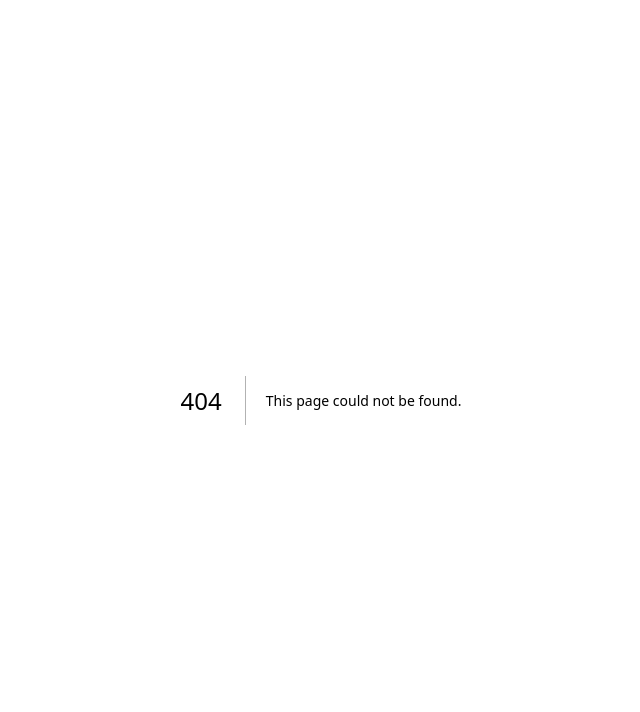
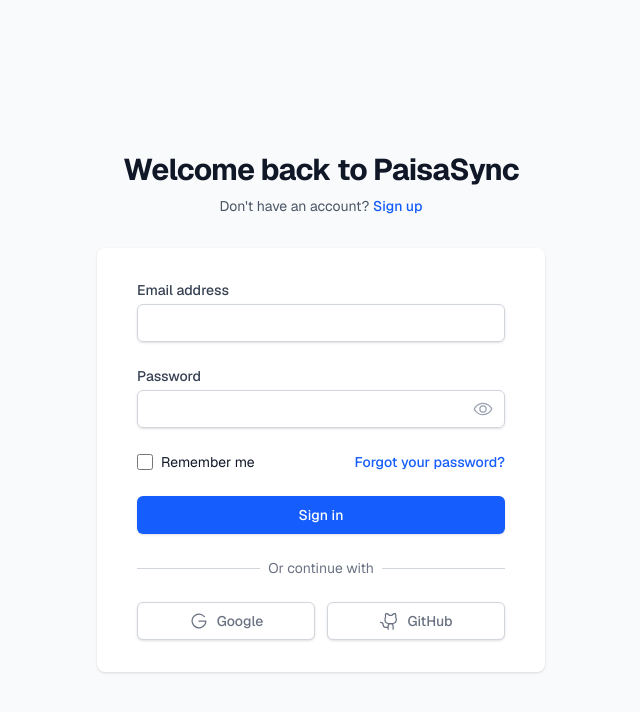
Before and after one commit to vikrammahto/paisasync, a Next.js app: page /login in a window 1280 px wide. Before the commit this address had no page. Shown: the top 712 px of the page, without its empty margins (319-959 px from the left). Built offline with nearby package versions, Linux system fonts and the light colour scheme.

Commit message:
Add login page with form handling and social login options

```diff
--- /dev/null
+++ b/src/app/(auth)/login/page.jsx
@@ -0,0 +1,172 @@
+'use client';
+import React, { useState } from 'react';
+import { Eye, EyeSlash, GoogleLogo, GithubLogo } from '@phosphor-icons/react';
+import Link from 'next/link';
+
+const page = () => {
+  const [showPassword, setShowPassword] = useState(false);
+  const [formData, setFormData] = useState({
+    email: '',
+    password: '',
+  });
+
+  const handleSubmit = (e) => {
+    e.preventDefault();
+    // Handle login logic here
+    console.log('Login attempt:', formData);
+  };
+
+  const handleChange = (e) => {
+    const { name, value } = e.target;
+    setFormData((prev) => ({
+      ...prev,
+      [name]: value,
+    }));
+  };
+
+  return (
+    <div className="flex min-h-screen flex-col justify-center bg-gray-50 py-12 sm:px-6 lg:px-8">
+      <div className="sm:mx-auto sm:w-full sm:max-w-md">
+        <h2 className="mt-6 text-center text-3xl font-bold tracking-tight text-gray-900">
+          Welcome back to PaisaSync
+        </h2>
+        <p className="mt-2 text-center text-sm text-gray-600">
+          Don't have an account?{' '}
+          <Link
+            href="/signup"
+            className="font-medium text-blue-600 hover:text-blue-500"
+          >
+            Sign up
+          </Link>
+        </p>
+      </div>
+
+      <div className="mt-8 sm:mx-auto sm:w-full sm:max-w-md">
+        <div className="bg-white px-4 py-8 shadow sm:rounded-lg sm:px-10">
+          <form className="space-y-6" onSubmit={handleSubmit}>
+            <div>
+              <label
+                htmlFor="email"
+                className="block text-sm font-medium text-gray-700"
+              >
+                Email address
+              </label>
+              <div className="mt-1">
+                <input
+                  id="email"
+                  name="email"
+                  type="email"
+                  autoComplete="email"
+                  required
+                  value={formData.email}
+                  onChange={handleChange}
+                  className="block w-full appearance-none rounded-md border border-gray-300 px-3 py-2 placeholder-gray-400 shadow-sm focus:border-blue-500 focus:ring-blue-500 focus:outline-none sm:text-sm"
+                />
+              </div>
+            </div>
+
+            <div>
+              <label
+                htmlFor="password"
+                className="block text-sm font-medium text-gray-700"
+              >
+                Password
+              </label>
+              <div className="relative mt-1">
+                <input
+                  id="password"
+                  name="password"
+                  type={showPassword ? 'text' : 'password'}
+                  autoComplete="current-password"
+                  required
+                  value={formData.password}
+                  onChange={handleChange}
+                  className="block w-full appearance-none rounded-md border border-gray-300 px-3 py-2 placeholder-gray-400 shadow-sm focus:border-blue-500 focus:ring-blue-500 focus:outline-none sm:text-sm"
+                />
+                <button
+                  type="button"
+                  onClick={() => setShowPassword(!showPassword)}
+                  className="absolute inset-y-0 right-0 flex items-center pr-3"
+                >
+                  {showPassword ? (
+                    <EyeSlash className="h-5 w-5 text-gray-400" />
+                  ) : (
+                    <Eye className="h-5 w-5 text-gray-400" />
+                  )}
+                </button>
+              </div>
+            </div>
+
+            <div className="flex items-center justify-between">
+              <div className="flex items-center">
+                <input
+                  id="remember-me"
+                  name="remember-me"
+                  type="checkbox"
+                  className="h-4 w-4 rounded border-gray-300 text-blue-600 focus:ring-blue-500"
+                />
+                <label
+                  htmlFor="remember-me"
+                  className="ml-2 block text-sm text-gray-900"
+                >
+                  Remember me
+                </label>
+              </div>
+
+              <div className="text-sm">
+                <Link
+                  href="/forgot-password"
+                  className="font-medium text-blue-600 hover:text-blue-500"
+                >
+                  Forgot your password?
+                </Link>
+              </div>
+            </div>
+
+            <div>
+              <button
+                type="submit"
+                className="flex w-full justify-center rounded-md border border-transparent bg-blue-600 px-4 py-2 text-sm font-medium text-white shadow-sm hover:bg-blue-700 focus:ring-2 focus:ring-blue-500 focus:ring-offset-2 focus:outline-none"
+              >
+                Sign in
+              </button>
+            </div>
+          </form>
+
+          <div className="mt-6">
+            <div className="relative">
+              <div className="absolute inset-0 flex items-center">
+                <div className="w-full border-t border-gray-300" />
+              </div>
+              <div className="relative flex justify-center text-sm">
+                <span className="bg-white px-2 text-gray-500">
+                  Or continue with
+                </span>
+              </div>
+            </div>
+
+            <div className="mt-6 grid grid-cols-2 gap-3">
+              <button
+                type="button"
+                className="inline-flex w-full items-center justify-center rounded-md border border-gray-300 bg-white px-4 py-2 text-sm font-medium text-gray-500 shadow-sm hover:bg-gray-50 focus:ring-2 focus:ring-blue-500 focus:ring-offset-2 focus:outline-none"
+              >
+                <GoogleLogo className="mr-2 h-5 w-5" />
+                Google
+              </button>
+
+              <button
+                type="button"
+                className="inline-flex w-full items-center justify-center rounded-md border border-gray-300 bg-white px-4 py-2 text-sm font-medium text-gray-500 shadow-sm hover:bg-gray-50 focus:ring-2 focus:ring-blue-500 focus:ring-offset-2 focus:outline-none"
+              >
+                <GithubLogo className="mr-2 h-5 w-5" />
+                GitHub
+              </button>
+            </div>
+          </div>
+        </div>
+      </div>
+    </div>
+  );
+};
+
+export default page;
```
